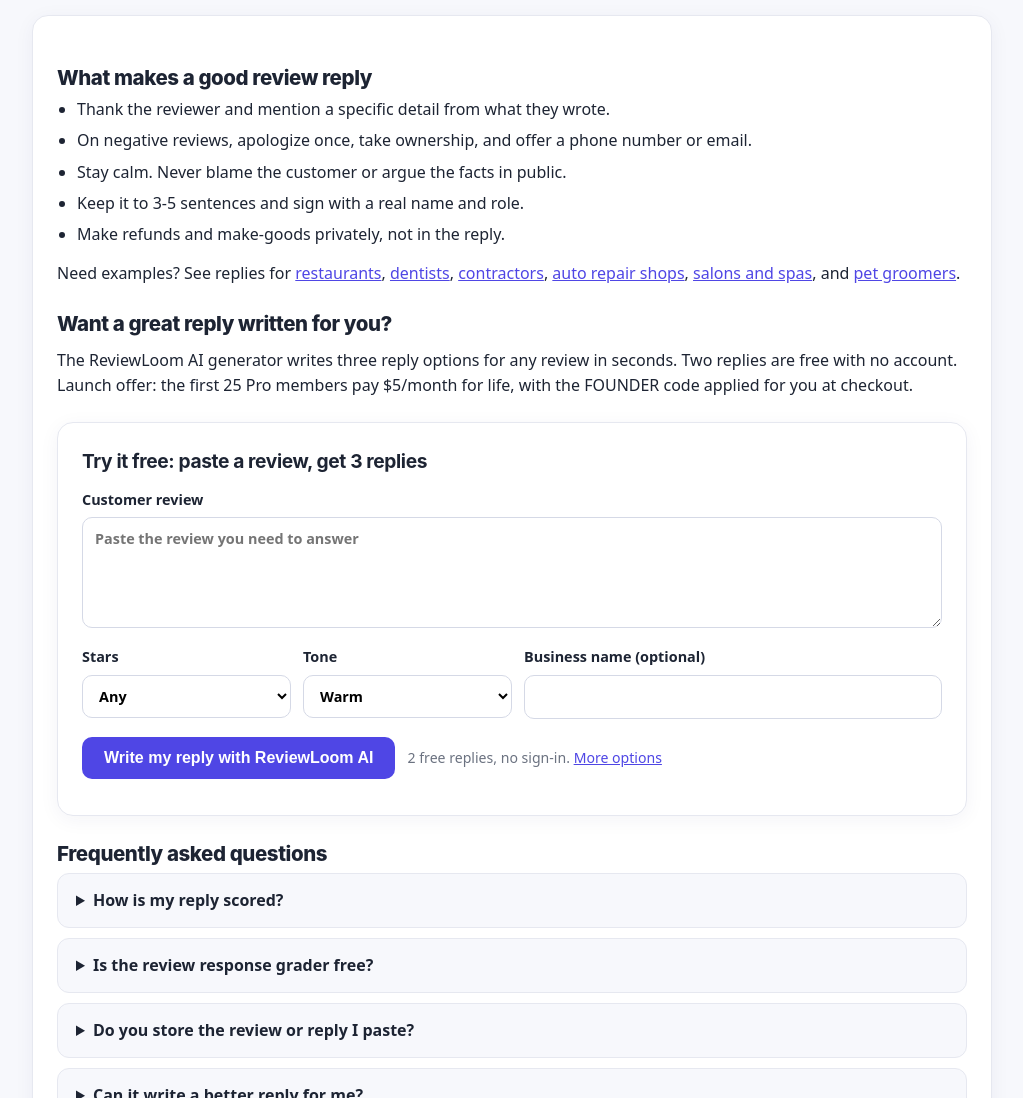
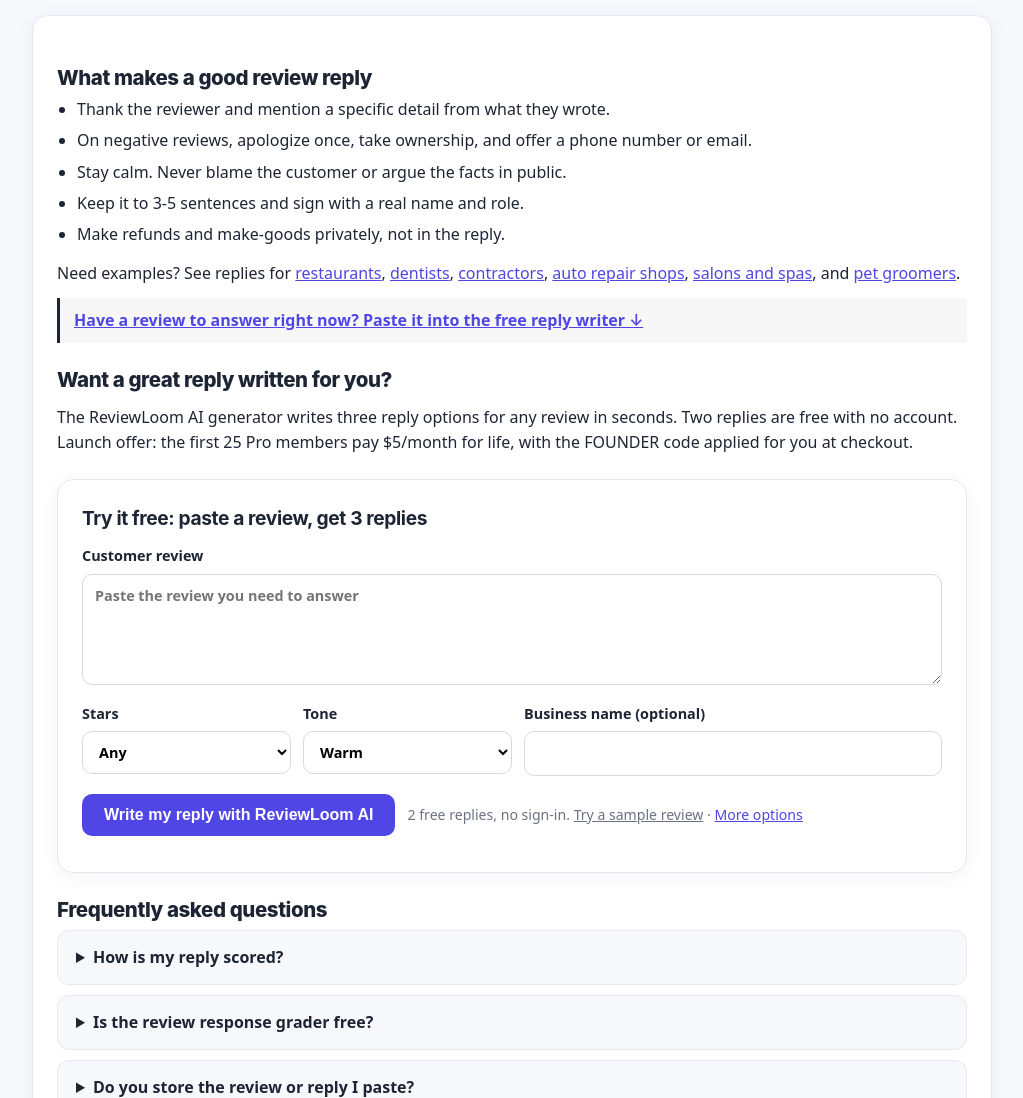
Before and after one commit to bt1776/reviewloom-ai, a website: page public/review-response-grader.html in a window 1280 px wide. Shown: the part 810-1908 px from the top of the page, without its empty margins (128-1151 px from the left). Drawn offline with Linux system fonts and the light colour scheme.

Commit message:
Guide pages: early jump link to the inline generator and one-click sample review; track generator_jump

```diff
--- a/public/mini-gen.js
+++ b/public/mini-gen.js
@@ -12,11 +12,33 @@
     '<div class="mg-row"><label>Stars<select class="mg-rating"><option value="">Any</option><option>5</option><option>4</option><option>3</option><option>2</option><option>1</option></select></label>' +
     '<label>Tone<select class="mg-tone"><option value="warm">Warm</option><option value="professional">Professional</option><option value="upbeat">Upbeat</option><option value="apologetic">Apologetic</option></select></label>' +
     '<label>Business name (optional)<input class="mg-biz" maxlength="80"></label></div>' +
-    '<button class="btn mg-btn" type="submit"></button> <span class="small mg-note">2 free replies, no sign-in. <a href="/#generator">More options</a></span>' +
+    '<button class="btn mg-btn" type="submit"></button> <span class="small mg-note">2 free replies, no sign-in. <button type="button" class="linkish mg-sample">Try a sample review</button> · <a href="/#generator">More options</a></span>' +
     '<p class="err mg-err"></p><div class="mg-results"></div></form>';
   var q = function (s) { return box.querySelector(s); };
   q('.mg-btn').textContent = label;
   host.parentNode.replaceChild(box, host);
+  // Sample review matched to the guide, so curious readers can see output without having a review handy.
+  var path = location.pathname, sample = { text: 'Friendly staff and quick service. They explained everything clearly and the price was fair. Will be back!', rating: '5' };
+  if (/price|expensive/.test(path)) sample = { text: 'Way overpriced. Paid almost double what I expected and nobody told me about the extra fees until the end.', rating: '2' };
+  else if (/1-star|negative|fake|fault/.test(path)) sample = { text: 'Terrible experience. Waited over an hour past my appointment and nobody even apologized. Never coming back.', rating: '1' };
+  else if (/2-star|3-star|old-reviews|employees/.test(path)) sample = { text: 'Service was okay but slow. The front desk seemed overwhelmed and it took three calls to get an update.', rating: '3' };
+  else if (/4-star/.test(path)) sample = { text: 'Great work overall and fair price. Only reason it is not 5 stars is they showed up 30 minutes late.', rating: '4' };
+  else if (/no-text/.test(path)) sample = { text: '(5 stars, no written review)', rating: '5' };
+  q('.mg-sample').addEventListener('click', function () {
+    var ta = q('.mg-review'); ta.value = sample.text; q('.mg-rating').value = sample.rating;
+    ta.dispatchEvent(new Event('input', { bubbles: true })); q('.mg-btn').focus();
+  });
+  // Guide CTAs sit near the bottom; give readers who already have a review an early jump link.
+  var intro = document.querySelector('article.prose > p:not(.small)');
+  if (intro && intro.compareDocumentPosition(box) & Node.DOCUMENT_POSITION_FOLLOWING) {
+    var jp = document.createElement('p'); jp.className = 'mg-jump';
+    var ja = document.createElement('a'); ja.href = '#mini-generator'; ja.textContent = 'Have a review to answer right now? Paste it into the free reply writer \u2193';
+    ja.addEventListener('click', function (e) {
+      e.preventDefault(); if (window.rlTrack) window.rlTrack('generator_jump');
+      box.scrollIntoView({ behavior: 'smooth', block: 'start' }); setTimeout(function () { q('.mg-review').focus({ preventScroll: true }); }, 400);
+    });
+    jp.appendChild(ja); intro.parentNode.insertBefore(jp, intro.nextSibling);
+  }
   q('.mg-form').addEventListener('submit', function (e) {
     e.preventDefault();
     var btn = q('.mg-btn'), err = q('.mg-err'), out = q('.mg-results');
--- a/public/styles.css
+++ b/public/styles.css
@@ -56,4 +56,4 @@ body>section,main>section{margin:88px auto}body>section.hero{margin:0}
 .hero .gen .small{color:#6b7280;font-weight:400}.hero .gen .btn{background:#4f46e5;color:#fff}
 body>section.wrap,main>section.wrap{margin-top:88px;margin-bottom:88px}
 @media (max-width:600px){body>section.wrap,main>section.wrap{margin-top:56px;margin-bottom:56px}}
-.mini-gen{margin:24px 0;text-align:left}.mini-gen h3{margin:0 0 12px;font-size:1.2rem}.mg-row{display:grid;grid-template-columns:1fr 1fr 2fr;gap:12px}.mg-note{margin-left:8px}@media (max-width:600px){.mg-row{grid-template-columns:1fr 1fr}.mg-row label:last-child{grid-column:1/-1}}
+.mini-gen{margin:24px 0;text-align:left}.mini-gen h3{margin:0 0 12px;font-size:1.2rem}.mg-row{display:grid;grid-template-columns:1fr 1fr 2fr;gap:12px}.mg-note{margin-left:8px}.linkish{background:none;border:0;padding:0;color:inherit;text-decoration:underline;cursor:pointer;font:inherit}.mg-jump{margin:12px 0;padding:10px 14px;border-left:3px solid currentColor;background:rgba(0,0,0,.03);font-weight:600}@media (max-width:600px){.mg-row{grid-template-columns:1fr 1fr}.mg-row label:last-child{grid-column:1/-1}}
--- a/server.js
+++ b/server.js
@@ -405,7 +405,7 @@ function createApp({ store, stripe } = {}) {
   }));
 
   // ---- first-party event tracking (no IPs or user agents stored) ----
-  const EVENTS = ['landing_view', 'engaged', 'generator_start', 'generator_use', 'signup_start', 'pro_click', 'newsletter_optin'];
+  const EVENTS = ['landing_view', 'engaged', 'generator_jump', 'generator_start', 'generator_use', 'signup_start', 'pro_click', 'newsletter_optin'];
   const tag = (v, n = 80) => { const t = String(v == null ? '' : v).replace(/[^\w.\-\/ +]/g, '').trim().slice(0, n); return t || null; };
   app.post('/api/event', wrapA(async (req, res) => {
     const b = req.body || {};
```
Also changed, not shown: test/app.test.js (+2 -1 lines).
